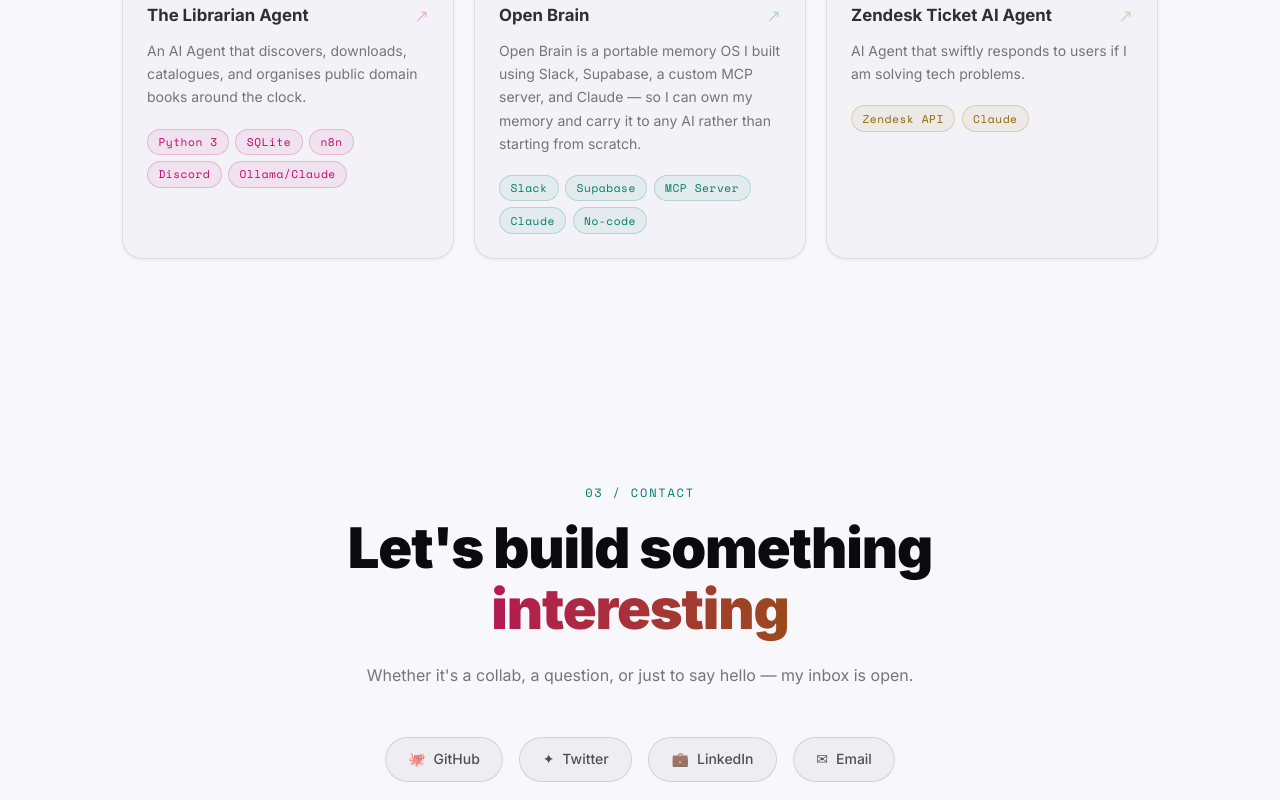
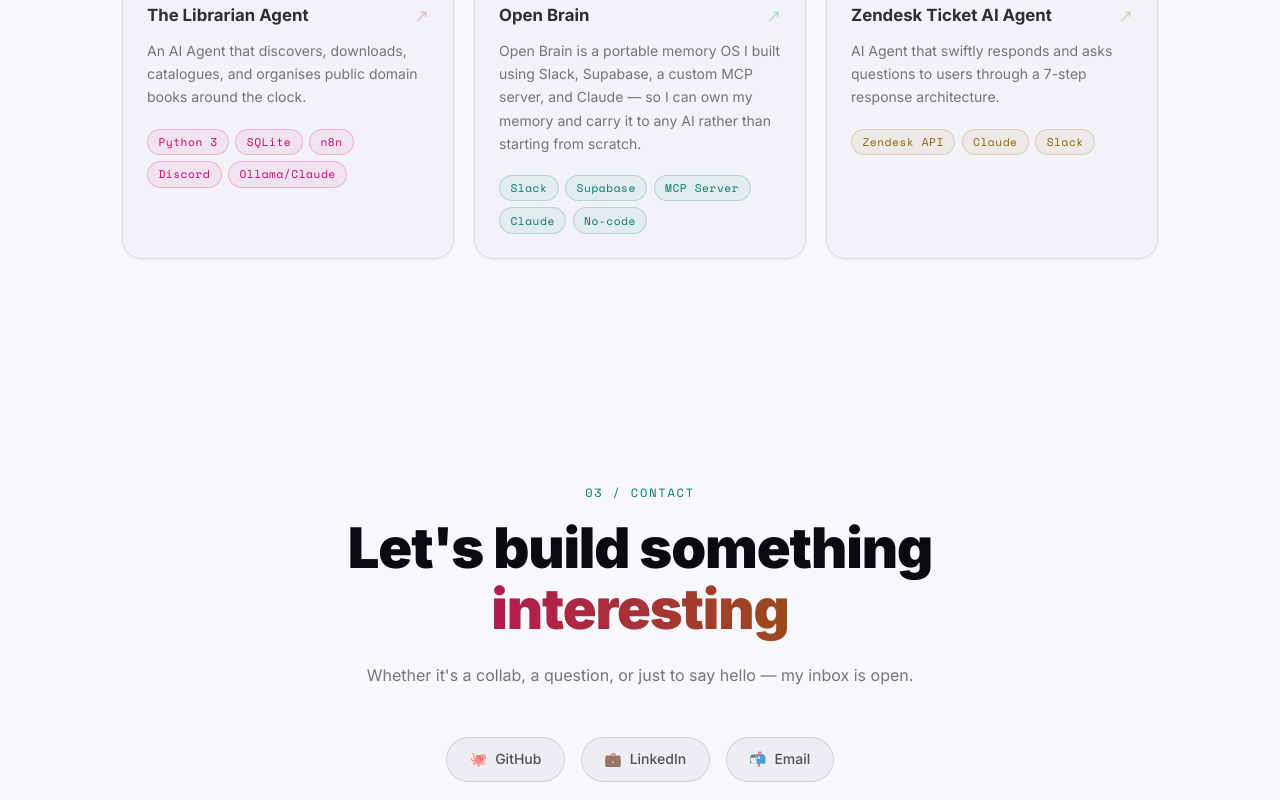
Before and after one commit to stolenwise/portfolio, a React (Vite) app: page / in a window 1280 px wide. Shown: the part 1900-2700 px from the top of the page. Built offline with nearby package versions, Linux system fonts and the light colour scheme.

Commit message:
Updated project three details

```diff
--- a/src/App.jsx
+++ b/src/App.jsx
@@ -26,11 +26,12 @@
   {
     id: 3,
     title: 'Zendesk Ticket AI Agent',
-    description: 'AI Agent that swiftly responds to users if I am solving tech problems.',
-    tags: ['Zendesk API', 'Claude', ],
+    description: 'AI Agent that swiftly responds and asks questions to users through a 7-step response architecture.',
+    tags: ['Zendesk API', 'Claude', 'Slack' ],
     url: 'https://your-project-url.vercel.app',
     accent: '#8a6500',
     emoji: '🧑‍🔧💻',
+    image: "/screenshots/project-three.png"
   },
   // {
   //   id: 4,
@@ -62,10 +63,9 @@
 ]
 
 const LINKS = [
-  { label: 'GitHub', url: 'https://github.com/yourusername', icon: '🐙' },
-  { label: 'Twitter', url: 'https://twitter.com/yourusername', icon: '✦' },
-  { label: 'LinkedIn', url: 'https://linkedin.com/in/yourusername', icon: '💼' },
-  { label: 'Email', url: 'mailto:lewis.r.stone@gmail.com', icon: '✉' },
+  { label: 'GitHub', url: 'https://github.com/stolenwise', icon: '🐙' },
+  { label: 'LinkedIn', url: 'https://linkedin.com/in/lewisrstone', icon: '💼' },
+  { label: 'Email', url: 'mailto:lewis.r.stone@gmail.com', icon: '📬' },
 ]
 
 // ─── COMPONENTS ──────────────────────────────────────────────────────────────
```
Also changed, not shown: public/screenshots/project-three.png (added).
